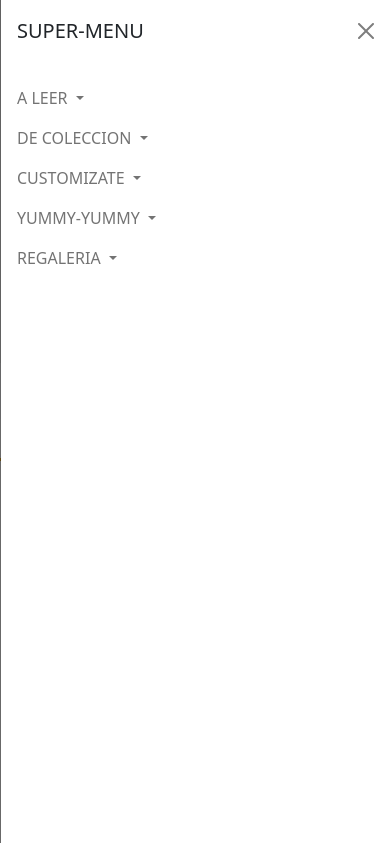
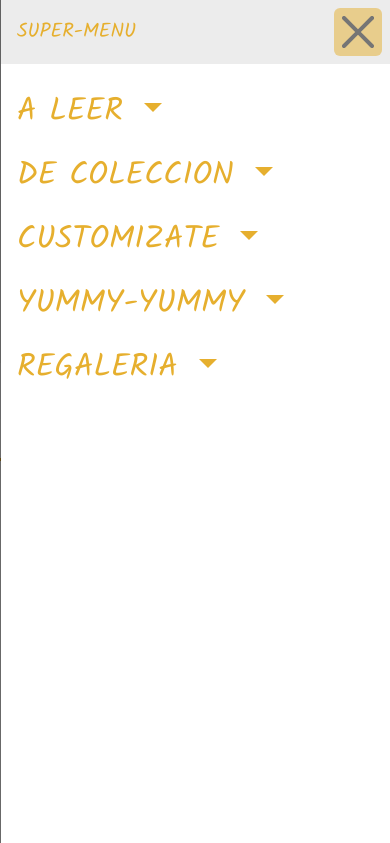
Before and after one commit to VickySalinas/Thorastore, a plain HTML site: page index.html in a window 390 px wide. Both pictures are taken after a click on the button 350 px from the left and 391 px from the top of the page. Shown: the top 843 px of the page. Drawn offline with nearby package versions, Linux system fonts and the light colour scheme.

Commit message:
hamburguesa

```diff
--- a/css/main.css
+++ b/css/main.css
@@ -67,6 +67,44 @@ nav{
     flex-direction: row;
     flex-wrap: wrap;
     justify-content: flex-end;
+}
+
+/*hamburguesa*/
+.navbar.bg-light{
+    background-color: #ECECEC;
+}
+
+.btn-close{
+    background-color: #E6AF2E;
+}
+.navbar{
+    font-family: Kalam;
+    font-size: 2rem;
+    color: #E6AF2E;
+
+}
+
+.nav-link{
+    font-family: Kalam;
+    font-size: 2rem;
+    color: #E6AF2E;
+}
+
+.navbar-toggler{
+    background-color: #E6AF2E;
+}
+
+.navbar-toggler-icon{
+    background-color: #D75281;
+}
+
+.offcanvas-header{
+    background-color: #ECECEC;
+}
+
+.dropdown-menu{
+    border: #D75281 solid;
+    background: linear-gradient(#D75281, #E6AF2E);
 }
 
 /*botones paginas*/
```
